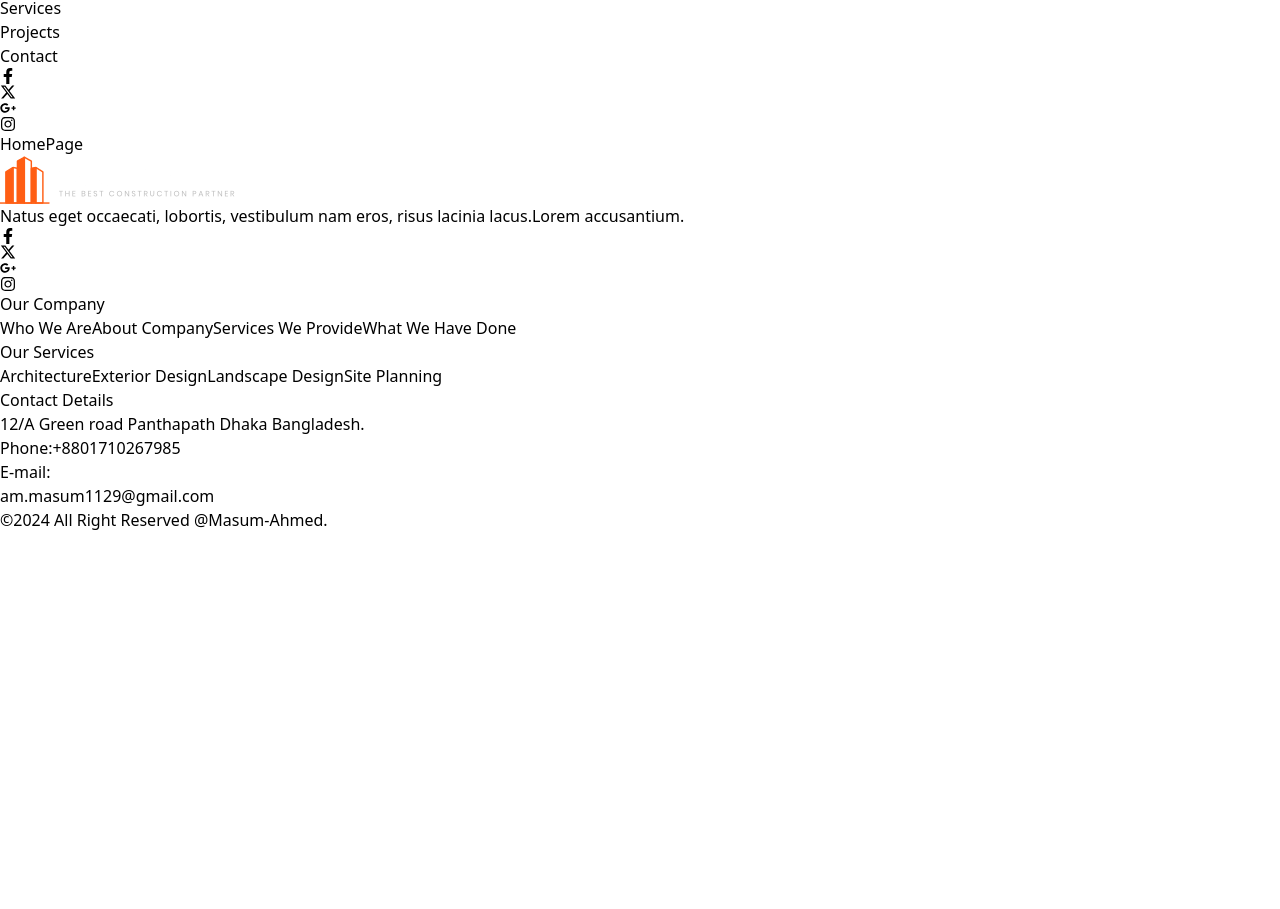
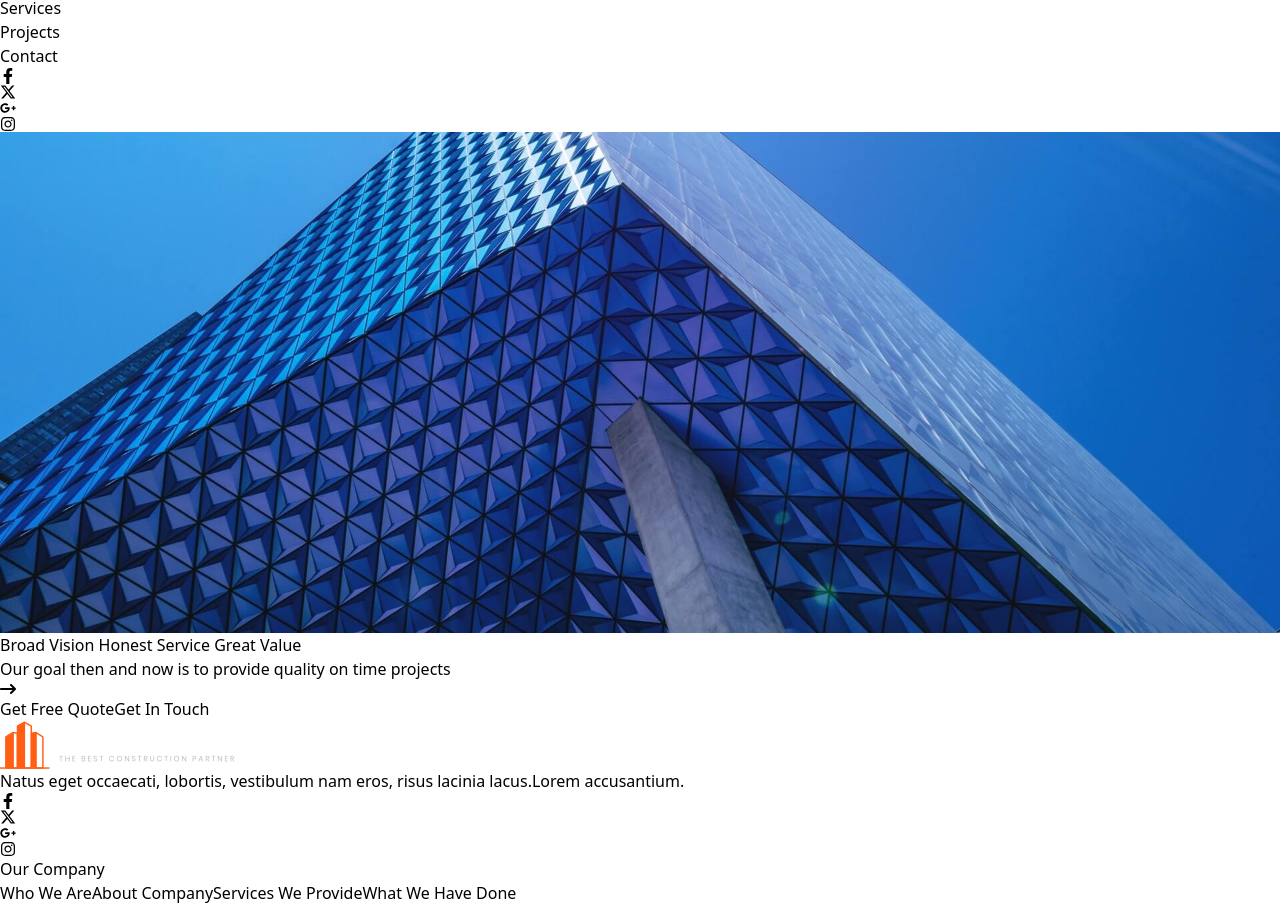
Before and after one commit to M-Shourav/constructify, a Next.js app: page / in a window 1280 px wide. Shown: the part 293-1202 px from the top of the page. Before the commit the page ends 825 px from the top, so only its background shows below. Built offline with nearby package versions, Linux system fonts and the light colour scheme.

Commit message:
banner design

```diff
--- a/src/app/page.tsx
+++ b/src/app/page.tsx
@@ -1,7 +1,12 @@
+import Banner from "@/components/Banner";
 import React from "react";
 
 const HomePage = () => {
-  return <div>HomePage</div>;
+  return (
+    <div>
+      <Banner />
+    </div>
+  );
 };
 
 export default HomePage;
--- a/src/assets/images/index.ts
+++ b/src/assets/images/index.ts
@@ -1,3 +1,4 @@
 import logo from "@/assets/images/logo.png";
 import footerLogo from "@/assets/images/footerLogo.png";
-export { logo, footerLogo };
+import bannerImage from "@/assets/images/banner1.jpg";
+export { logo, footerLogo, bannerImage };
--- /dev/null
+++ b/src/components/Banner.tsx
@@ -0,0 +1,47 @@
+import { bannerImage } from "@/assets/images";
+import Image from "next/image";
+import React from "react";
+import { FaArrowRightLong } from "react-icons/fa6";
+import Button from "./ui/Button";
+
+const Banner = () => {
+  return (
+    <div className="w-full h-full relative">
+      <Image
+        src={bannerImage}
+        alt="bannerImage"
+        className="w-full h-full object-cover"
+      />
+      <div className="w-full h-full bg-black bg-opacity-35 absolute top-0 left-0">
+        <div
+          className="px-8 flex flex-col gap-3 md:gap-5 items-start justify-between
+            py-5 md:py-10 text-white"
+        >
+          <h2 className="text-lg md:text-6xl font-semibold max-w-[400px]">
+            Broad Vision Honest Service Great Value
+          </h2>
+          <p className="text-sm md:text-base">
+            Our goal then and now is to provide quality on time projects
+          </p>
+          <div className="flex items-center gap-5">
+            <Button href="/">
+              <span className="mt-1">
+                <FaArrowRightLong />
+              </span>
+              Get Free Quote
+            </Button>
+            <Button
+              className="px-4 py-2.5 md:py-4 rounded-sm flex items-center gap-1
+            text-base font-semibold duration-300
+            border border-transparent hover:border-gray-300"
+            >
+              Get In Touch
+            </Button>
+          </div>
+        </div>
+      </div>
+    </div>
+  );
+};
+
+export default Banner;
--- a/src/components/header/Header.tsx
+++ b/src/components/header/Header.tsx
@@ -10,7 +10,7 @@ const Header = () => {
   return (
     <div className="w-full h-20 mx-auto bg-white shadow-md">
       <Container className="w-full h-full flex items-center justify-between gap-7">
-        <Link href={"/"} className="w-full ">
+        <Link href={"/"}>
           <Image
             src={logo}
             alt="logo"
--- /dev/null
+++ b/src/components/ui/Button.tsx
@@ -0,0 +1,36 @@
+import Link from "next/link";
+import React from "react";
+import { twMerge } from "tailwind-merge";
+interface Props {
+  children: React.ReactNode;
+  className?: string;
+  href?: string;
+}
+const Button = ({ href, className, children }: Props) => {
+  return (
+    <>
+      {href ? (
+        <Link
+          href={href}
+          className={twMerge(
+            "px-4 py-2.5 md:py-4 rounded-sm flex items-center gap-1 text-base font-semibold bg-orange-500 hover:bg-black duration-300 border border-transparent hover:border-gray-300",
+            className
+          )}
+        >
+          {children}
+        </Link>
+      ) : (
+        <button
+          className={twMerge(
+            "px-4 py-2.5 md:py-4 rounded-sm flex items-center gap-1  text-base font-semibold  duration-300 border border-transparent hover:border-gray-300",
+            className
+          )}
+        >
+          {children}
+        </button>
+      )}
+    </>
+  );
+};
+
+export default Button;
```
